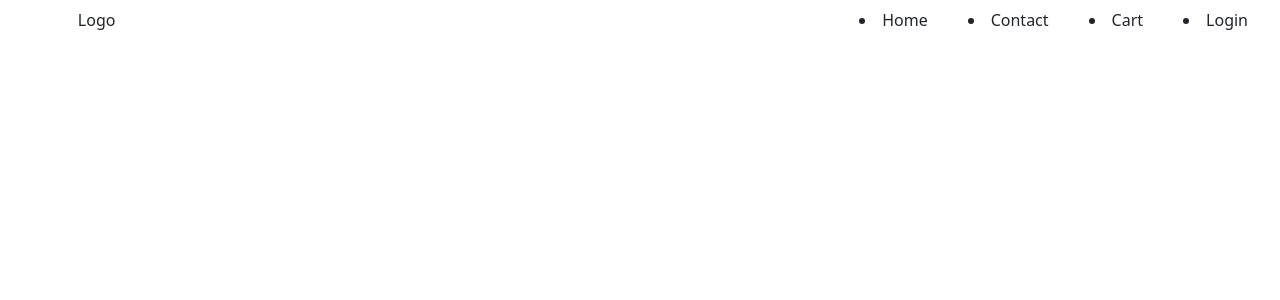
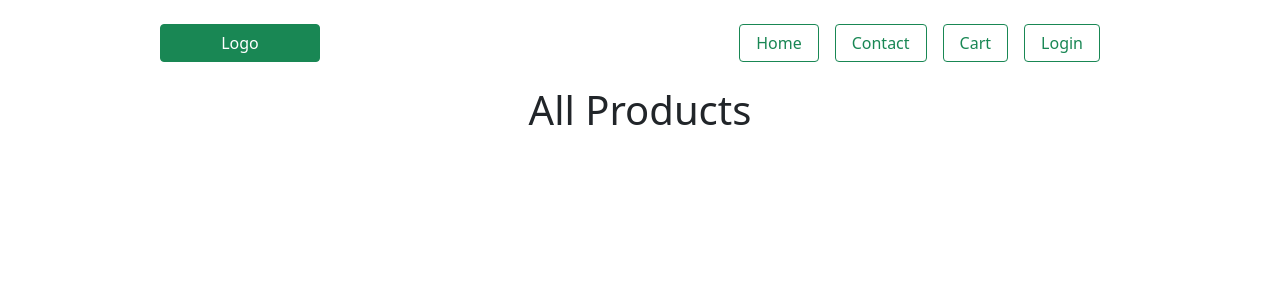
Before and after one commit to sraboni-bhuiyan/react-practice-website, a React (Create React App) app: page / in a window 1280 px wide. Shown: the top 300 px of the page. Built offline with nearby package versions, Linux system fonts and the light colour scheme; no server answers.

Commit message:
changes added

```diff
--- a/src/App.js
+++ b/src/App.js
@@ -2,11 +2,13 @@ import logo from './logo.svg';
 import './App.css';
 import 'bootstrap/dist/css/bootstrap.min.css';
 import Menubar from './Components/Menubar/Menubar';
+import AllProducts from './Components/AllProducts/AllProducts';
 
 function App() {
   return (
     <div className="App">
       <Menubar></Menubar>
+      <AllProducts></AllProducts>
     </div>
   );
 }
--- /dev/null
+++ b/src/Components/AllProducts/AllProducts.js
@@ -0,0 +1,20 @@
+import React, { useEffect, useState } from "react";
+import './AllProducts.css';
+
+const AllProducts = () => {
+
+    const [products, setProducts] = useState([]);
+    useEffect (() => {
+        fetch('https://fakestoreapi.com/products')
+            .then(res=>res.json())
+            .then(data=>setProducts(data))
+    }, []);
+    console.log(products);
+    return(
+        <div>
+            <h1>All Products</h1>
+        </div>
+    );
+};
+
+export default AllProducts;
--- a/src/Components/Menubar/Menubar.css
+++ b/src/Components/Menubar/Menubar.css
@@ -0,0 +1,6 @@
+.menu-container{
+    list-style: none;
+    font-size: 20px;
+    cursor: pointer;
+
+}
--- a/src/Components/Menubar/Menubar.js
+++ b/src/Components/Menubar/Menubar.js
@@ -3,13 +3,13 @@ import "./Menubar.css";
 const Menubar = () => {
     return(
         <div className="conatiner">
-            <div className="row">
-                <div className="col-md-2 p-2">Logo</div>
+            <div className="row w-75 mx-auto">
+                <div className="col-md-2 px-3 my-4 btn btn-success">Logo</div>
                 <div className="col-md-10 menu-container d-flex justify-content-end">
-                    <li className="items me-4 p-2">Home</li>
-                    <li className="items me-4 p-2">Contact</li>
-                    <li className="items me-4 p-2">Cart</li>
-                    <li className="items me-4 p-2">Login</li>
+                    <li className="items my-4 mx-2 px-3 btn btn-outline-success">Home</li>
+                    <li className="items my-4 mx-2 px-3 btn btn-outline-success">Contact</li>
+                    <li className="items my-4 mx-2 px-3 btn btn-outline-success">Cart</li>
+                    <li className="items my-4 mx-2 px-3 btn btn-outline-success">Login</li>
                 </div>
             </div>
         </div>
```
Also changed, not shown: src/Components/AllProducts/AllProducts.css (added).
